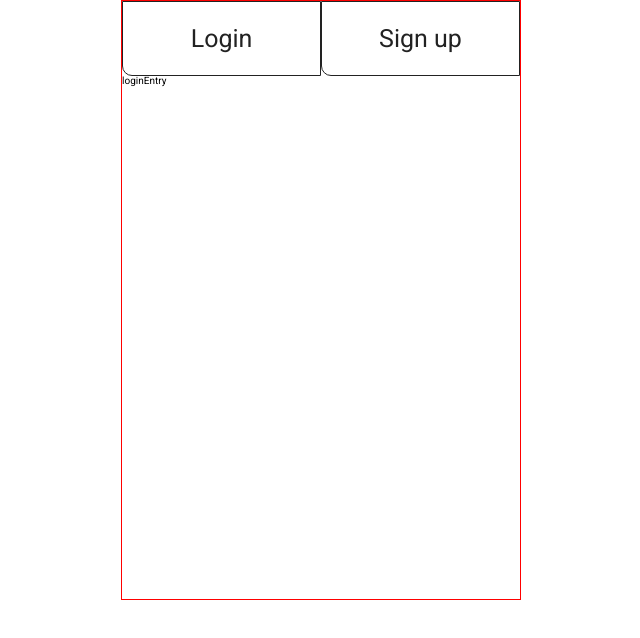
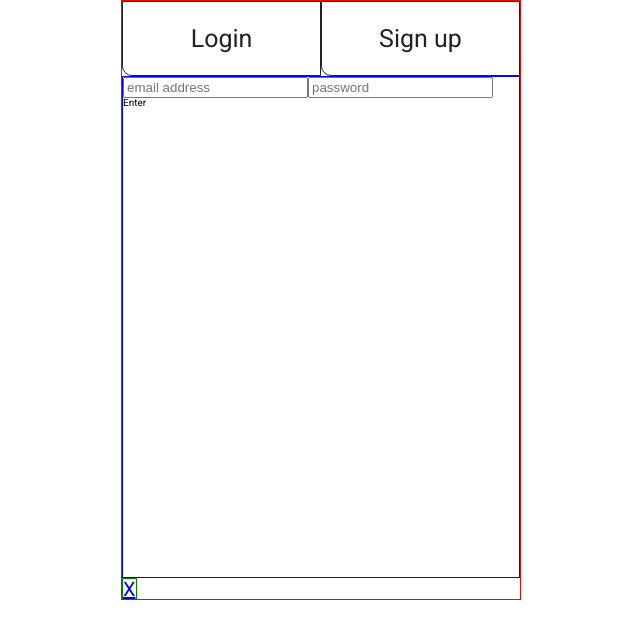
Before and after one commit to clintKunz/Bevy-Beta, a React (Create React App) app in the folder bevy-front-end/: page /login in a window 1280 px wide. Shown: the top 638 px of the page, without its empty margins (319-959 px from the left). Built offline with nearby package versions, Linux system fonts and the light colour scheme.

Commit message:
add html structure to login and signup components

```diff
--- a/bevy-front-end/src/components/Login/Login.js
+++ b/bevy-front-end/src/components/Login/Login.js
@@ -16,6 +16,7 @@ class Login extends Component {
             </div>
             <Route exact path='/login' component={LoginEntry} />
             <Route exact path='/login/signup' component={SignupEntry} />
+            <Link to='/' className="exit">X</Link>
         </section>
       );
     }
--- a/bevy-front-end/src/components/Login/LoginEntry.js
+++ b/bevy-front-end/src/components/Login/LoginEntry.js
@@ -4,8 +4,10 @@ import '../../App.css';
 class LoginEntry extends Component {
     render() {
       return (
-        <div>
-            loginEntry
+        <div className='login-entry'>
+            <input type="text" name="username" placeholder="email address"/>
+            <input type="text" name="password" placeholder="password"/>
+            <div>Enter</div>
         </div>
       );
     }
--- a/bevy-front-end/src/components/Login/SignupEntry.js
+++ b/bevy-front-end/src/components/Login/SignupEntry.js
@@ -4,8 +4,10 @@ import '../../App.css';
 class SignupEntry extends Component {
     render() {
       return (
-        <div>
-            SignupEntry
+        <div className='signup-entry'>
+            <input type="text" name="username" placeholder="email address"/>
+            <input type="text" name="password" placeholder="create password"/>
+            <div>Enter</div>
         </div>
       );
     }
```
